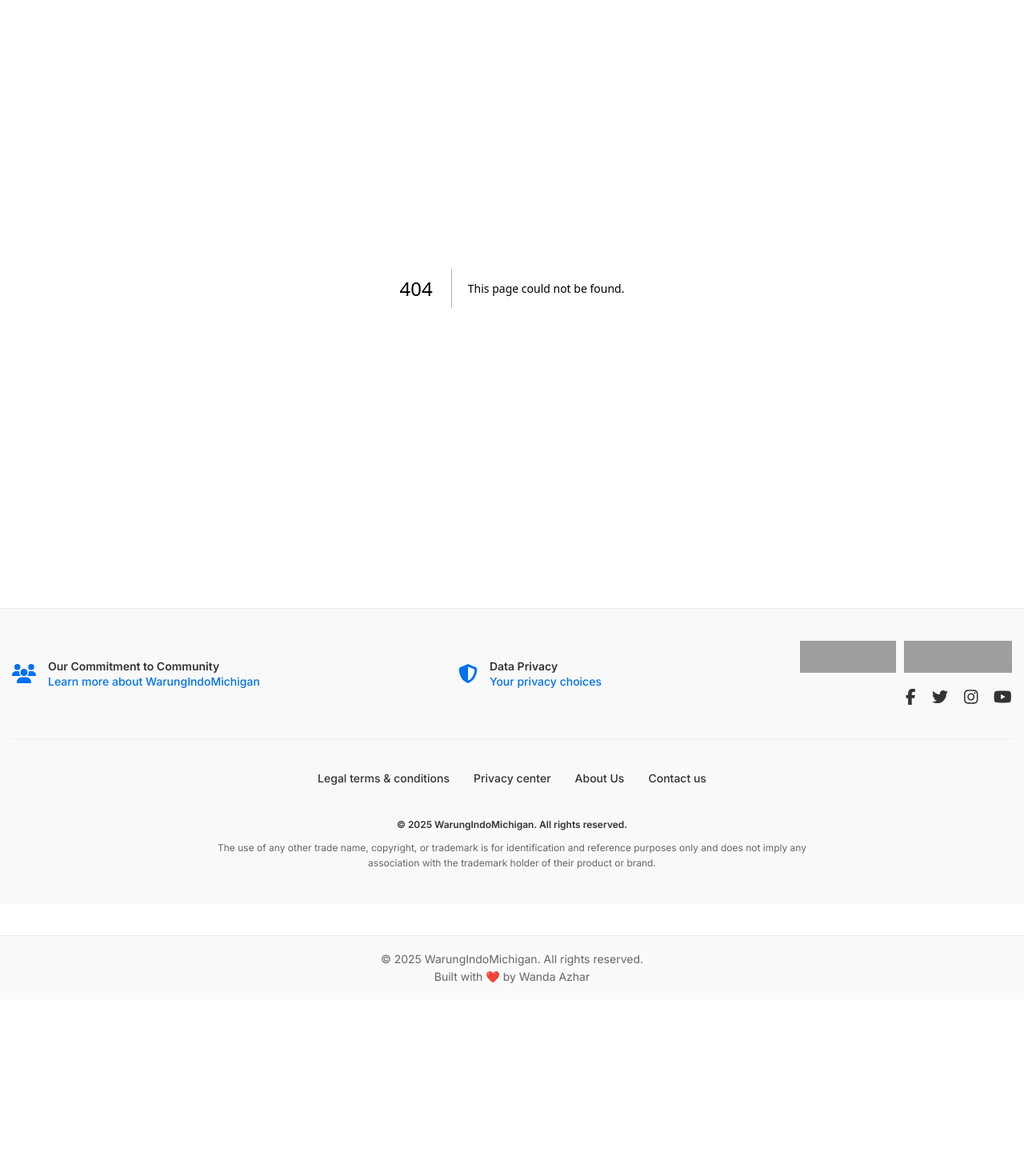
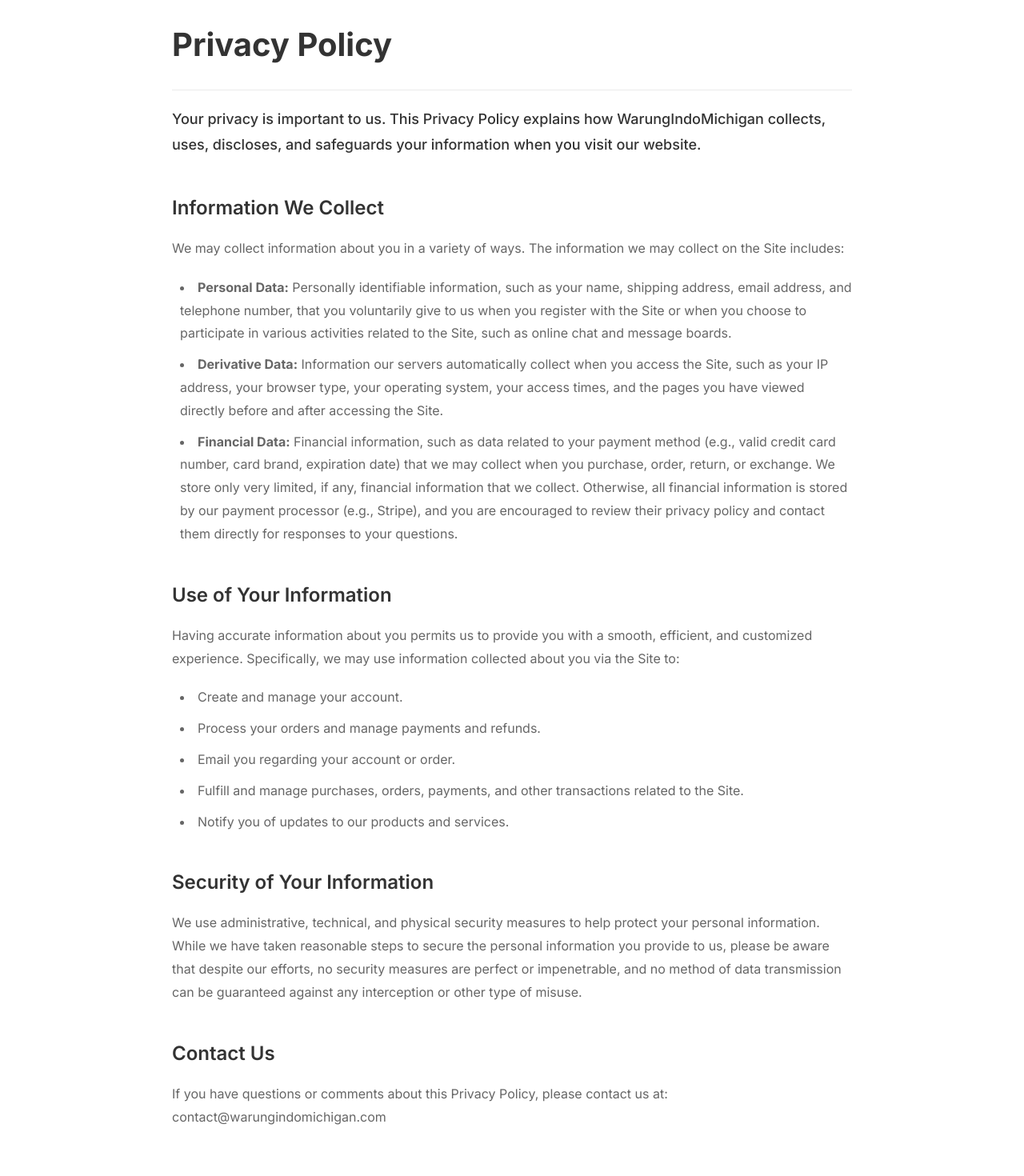
Before and after one commit to wandaazhar007/frontend-warungindomichigan, a Next.js app: page /privacy in a window 1280 px wide. Before the commit this address had no page. Shown: the part 100-1570 px from the top of the page at 80% size. Before the commit the page ends 1349 px from the top, so only its background shows below. Built offline with nearby package versions, Linux system fonts and the light colour scheme; grey boxes are pictures that could not be loaded.

Commit message:
adding privacy page

```diff
--- /dev/null
+++ b/src/app/privacy/Privacy.module.scss
@@ -0,0 +1,50 @@
+// We use the same styles as the Terms page for consistency.
+.privacyPage {
+  padding: 6rem 0;
+  background-color: #fff;
+  color: #333;
+}
+
+.content {
+  max-width: 85rem; // Constrain the width for readability
+  margin: 0 auto;
+  font-size: 1.6rem;
+  line-height: 1.8;
+
+  h1 {
+    font-size: 4rem;
+    font-weight: 700;
+    border-bottom: 1px solid #eaeaea;
+    padding-bottom: 2rem;
+    margin-bottom: 2rem;
+  }
+
+  h2 {
+    font-size: 2.4rem;
+    font-weight: 600;
+    margin-top: 4rem;
+    margin-bottom: 1.5rem;
+  }
+
+  p {
+    margin-bottom: 2rem;
+    color: #666;
+  }
+
+  .intro {
+    font-size: 1.8rem;
+    color: #333;
+    font-weight: 500;
+  }
+
+  ul {
+    list-style-position: inside;
+    padding-left: 1rem;
+    margin-bottom: 2rem;
+
+    li {
+      margin-bottom: 1rem;
+      color: #666;
+    }
+  }
+}
--- /dev/null
+++ b/src/app/privacy/page.tsx
@@ -0,0 +1,62 @@
+import Container from '@/components/Container/Container';
+import styles from './Privacy.module.scss';
+import type { Metadata } from 'next';
+
+export const metadata: Metadata = {
+  title: 'Privacy Policy - WarungIndoMichigan',
+};
+
+const PrivacyPage = () => {
+  return (
+    <div className={styles.privacyPage}>
+      <Container>
+        <article className={styles.content}>
+          <h1>Privacy Policy</h1>
+          <p className={styles.intro}>
+            Your privacy is important to us. This Privacy Policy explains how WarungIndoMichigan collects, uses, discloses, and safeguards your information when you visit our website.
+          </p>
+
+          <h2>Information We Collect</h2>
+          <p>
+            We may collect information about you in a variety of ways. The information we may collect on the Site includes:
+          </p>
+          <ul>
+            <li>
+              <strong>Personal Data:</strong> Personally identifiable information, such as your name, shipping address, email address, and telephone number, that you voluntarily give to us when you register with the Site or when you choose to participate in various activities related to the Site, such as online chat and message boards.
+            </li>
+            <li>
+              <strong>Derivative Data:</strong> Information our servers automatically collect when you access the Site, such as your IP address, your browser type, your operating system, your access times, and the pages you have viewed directly before and after accessing the Site.
+            </li>
+            <li>
+              <strong>Financial Data:</strong> Financial information, such as data related to your payment method (e.g., valid credit card number, card brand, expiration date) that we may collect when you purchase, order, return, or exchange. We store only very limited, if any, financial information that we collect. Otherwise, all financial information is stored by our payment processor (e.g., Stripe), and you are encouraged to review their privacy policy and contact them directly for responses to your questions.
+            </li>
+          </ul>
+
+          <h2>Use of Your Information</h2>
+          <p>
+            Having accurate information about you permits us to provide you with a smooth, efficient, and customized experience. Specifically, we may use information collected about you via the Site to:
+          </p>
+          <ul>
+            <li>Create and manage your account.</li>
+            <li>Process your orders and manage payments and refunds.</li>
+            <li>Email you regarding your account or order.</li>
+            <li>Fulfill and manage purchases, orders, payments, and other transactions related to the Site.</li>
+            <li>Notify you of updates to our products and services.</li>
+          </ul>
+
+          <h2>Security of Your Information</h2>
+          <p>
+            We use administrative, technical, and physical security measures to help protect your personal information. While we have taken reasonable steps to secure the personal information you provide to us, please be aware that despite our efforts, no security measures are perfect or impenetrable, and no method of data transmission can be guaranteed against any interception or other type of misuse.
+          </p>
+
+          <h2>Contact Us</h2>
+          <p>
+            If you have questions or comments about this Privacy Policy, please contact us at: contact@warungindomichigan.com
+          </p>
+        </article>
+      </Container>
+    </div>
+  );
+};
+
+export default PrivacyPage;
```
